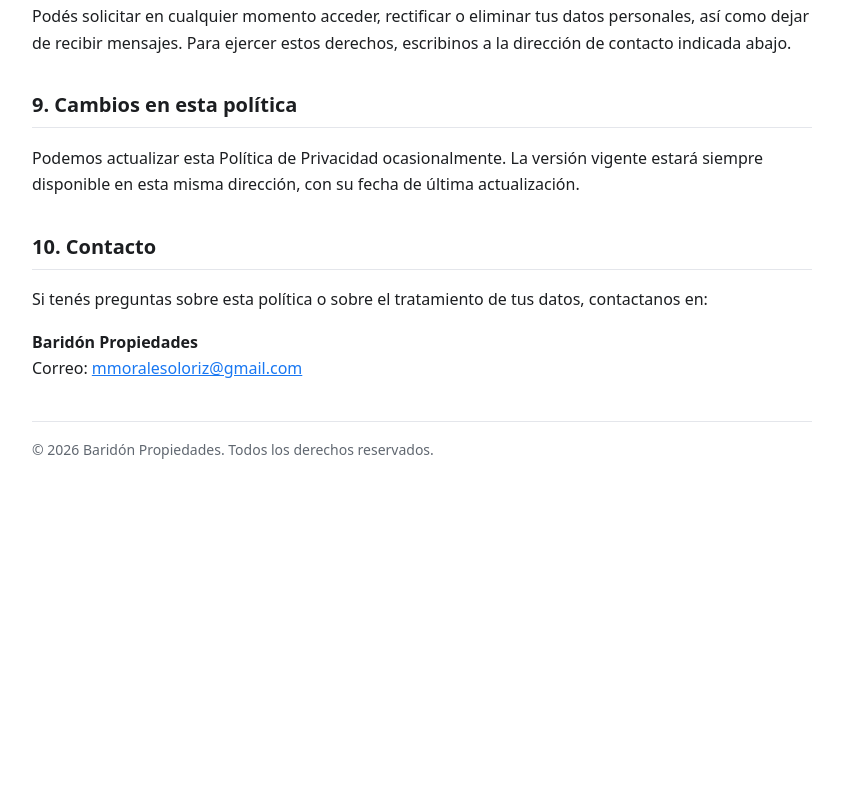
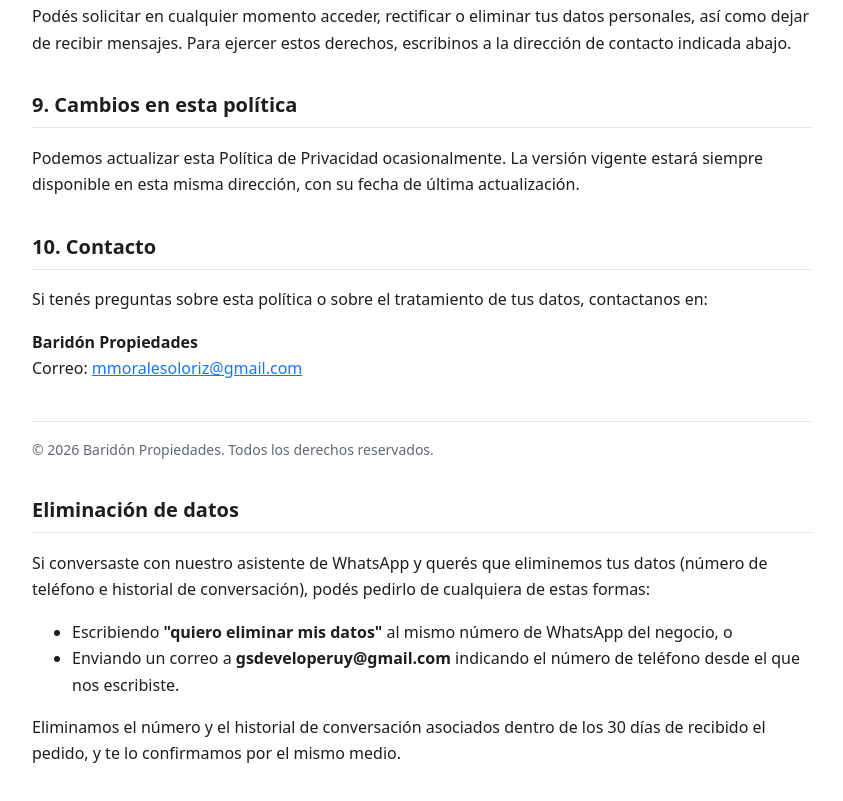
Before and after one commit to AnnoTnymus/baridon-privacidad, a plain HTML site: page index.html in a window 1280 px wide. Shown: the part 1859-2660 px from the top of the page, without its empty margins (218-1061 px from the left). Before the commit the page ends 2360 px from the top, so only its background shows below. Drawn offline with Linux system fonts and the light colour scheme.

Commit message:
Data Deletion
For deleting user data

```diff
--- a/index.html
+++ b/index.html
@@ -74,5 +74,17 @@
   <footer>
     © 2026 Baridón Propiedades. Todos los derechos reservados.
   </footer>
+  <h2 id="eliminacion-de-datos">Eliminación de datos</h2>
+<p>Si conversaste con nuestro asistente de WhatsApp y querés que eliminemos
+tus datos (número de teléfono e historial de conversación), podés pedirlo de
+cualquiera de estas formas:</p>
+<ul>
+  <li>Escribiendo <strong>"quiero eliminar mis datos"</strong> al mismo número
+  de WhatsApp del negocio, o</li>
+  <li>Enviando un correo a <strong>gsdeveloperuy@gmail.com</strong> indicando
+  el número de teléfono desde el que nos escribiste.</li>
+</ul>
+<p>Eliminamos el número y el historial de conversación asociados dentro de los
+30 días de recibido el pedido, y te lo confirmamos por el mismo medio.</p>
 </body>
 </html>
```
